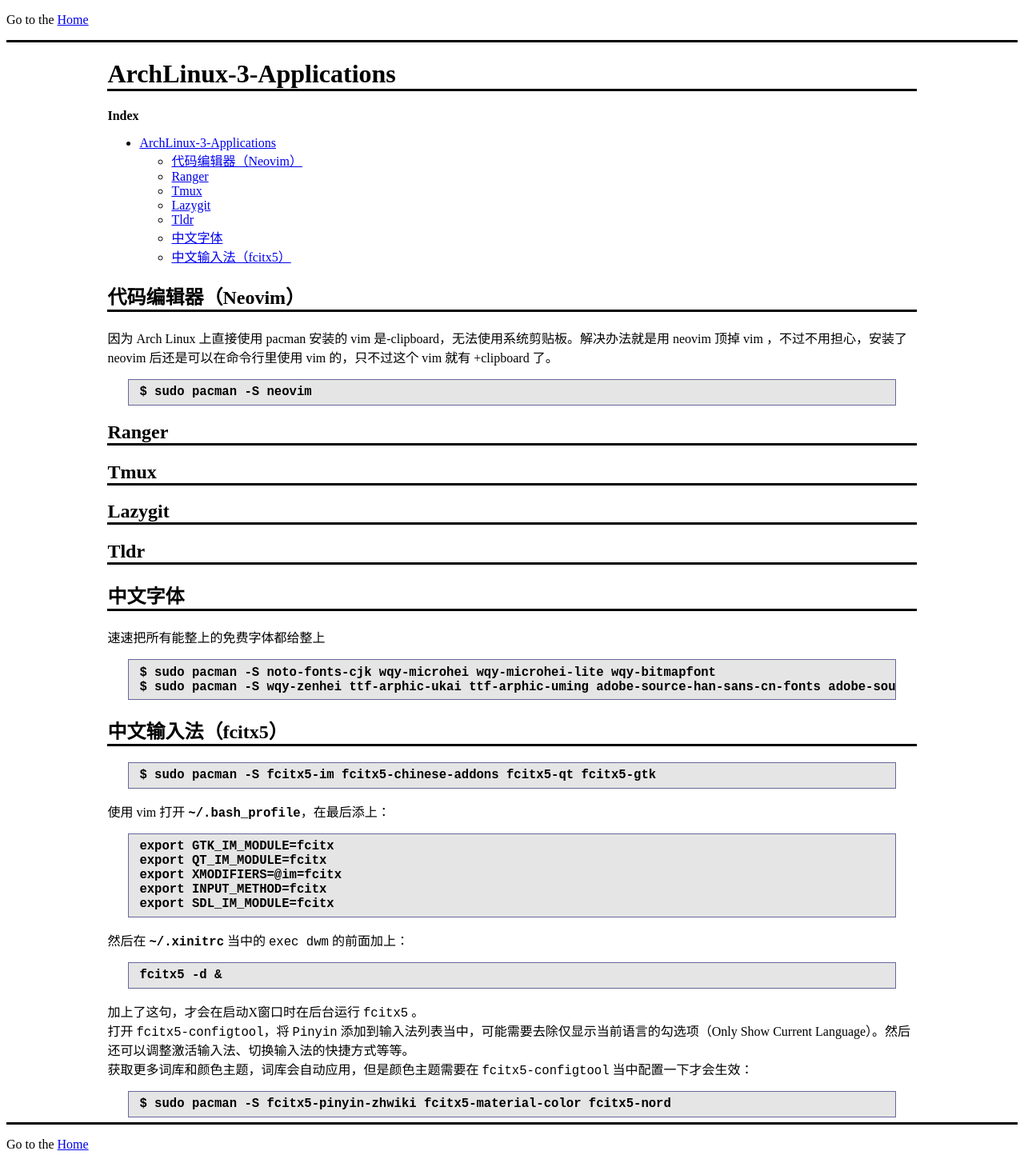
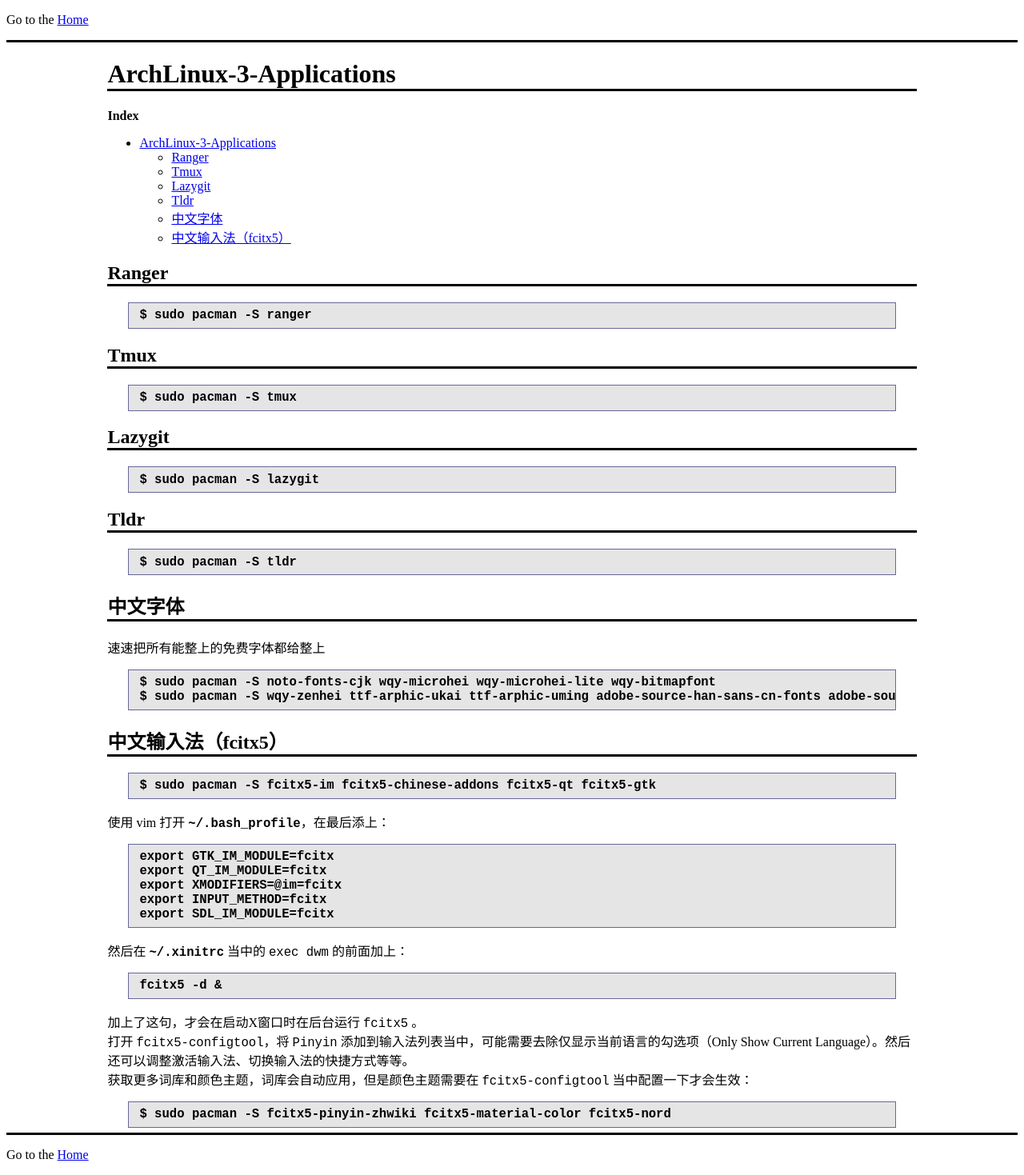
Before and after one commit to WGZ-W/wgz-w.github.io, a Jekyll site: the page built from _posts/ArchLinux/2024-09-22-applications.md, in a window 1280 px wide. Shown: the whole page at 80% size. Built offline with Jekyll 4.4.1, drawn with Linux system fonts in a browser that asks for light colours; our own code applies the rules of GitHub Pages for plain Markdown files.

Commit message:
little modify but need commit

````diff
--- a/_posts/ArchLinux/2024-09-22-applications.md
+++ b/_posts/ArchLinux/2024-09-22-applications.md
@@ -10,7 +10,6 @@
 
 **Index**
 - [ArchLinux-3-Applications](#archlinux-3-applications)
-  - [代码编辑器（Neovim）](#代码编辑器neovim)
   - [Ranger](#ranger)
   - [Tmux](#tmux)
   - [Lazygit](#lazygit)
@@ -18,15 +17,23 @@
   - [中文字体](#中文字体)
   - [中文输入法（fcitx5）](#中文输入法fcitx5)
 
-## 代码编辑器（Neovim）
-因为 Arch Linux 上直接使用 pacman 安装的 vim 是-clipboard，无法使用系统剪贴板。解决办法就是用 neovim 顶掉 vim ，不过不用担心，安装了 neovim 后还是可以在命令行里使用 vim 的，只不过这个 vim 就有 +clipboard 了。
+
+## Ranger
 ```
-$ sudo pacman -S neovim
+$ sudo pacman -S ranger
 ```
-## Ranger
 ## Tmux
+```
+$ sudo pacman -S tmux
+```
 ## Lazygit
+```
+$ sudo pacman -S lazygit
+```
 ## Tldr
+```
+$ sudo pacman -S tldr
+```
 
 ## 中文字体
 速速把所有能整上的免费字体都给整上
````
Also changed, not shown: _posts/ArchLinux/2024-09-23-desktop.md (+3 -0 lines), _posts/Tools/2024-09-29-neovim.md (+5 -1 lines), _posts/Vim/2024-09-17-vim-basic.md (+2 -0 lines).
